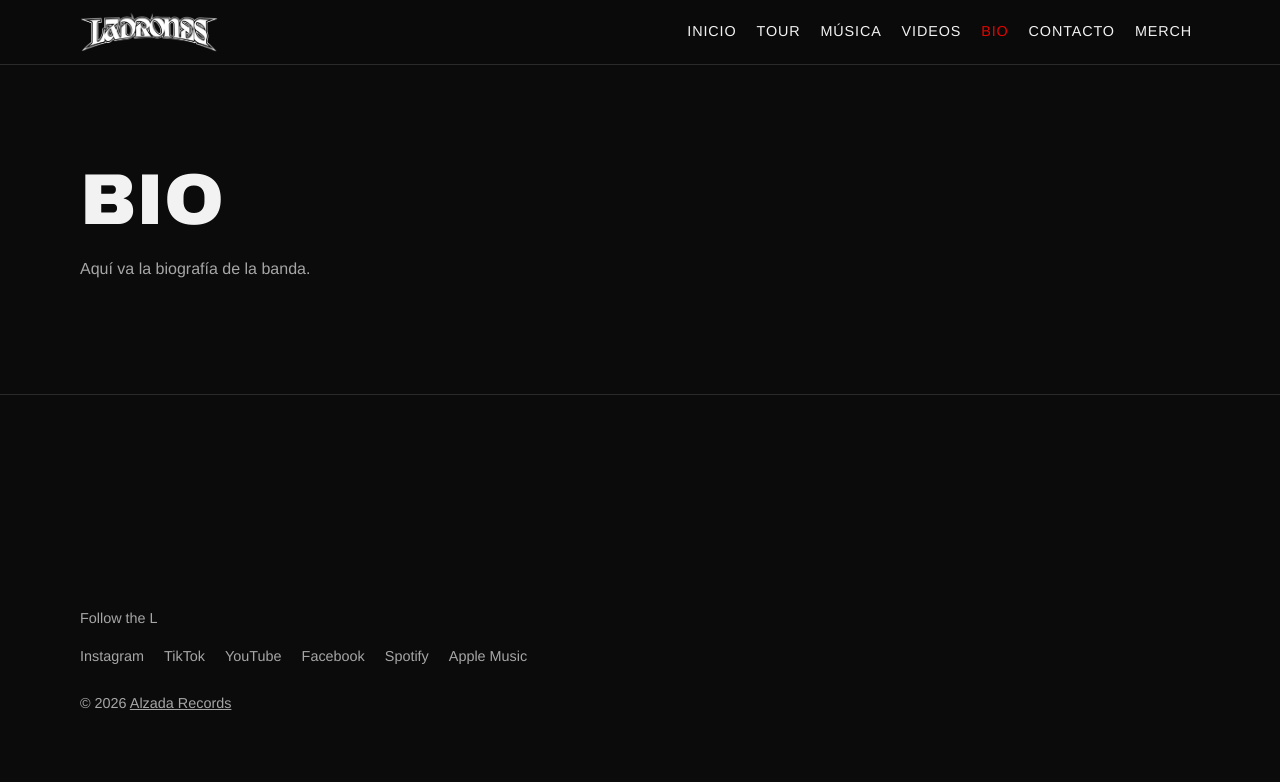
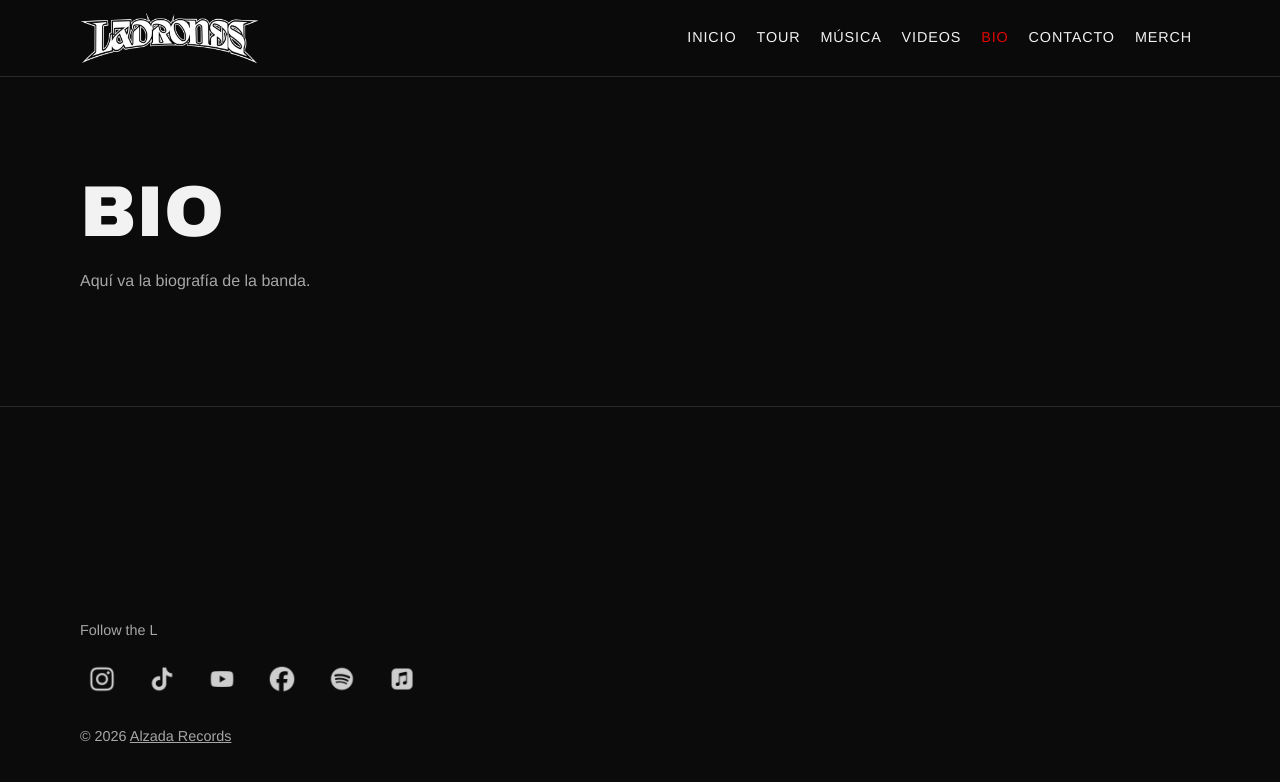
Before and after one commit to alzada-records/ladrones-mx, a plain HTML site: page bio/index.html in a window 1280 px wide. Drawn offline with Linux system fonts and the light colour scheme.

Commit message:
Íconos de redes, logo más grande y nuevo orden del inicio

```diff
--- a/bio/index.html
+++ b/bio/index.html
@@ -48,12 +48,12 @@
     <div class="contenedor">
       <p>Follow the L</p>
       <ul class="redes">
-        <li><a href="https://www.instagram.com/Ladronesmx" target="_blank" rel="noopener">Instagram</a></li>
-        <li><a href="https://www.tiktok.com/@ladronesmx" target="_blank" rel="noopener">TikTok</a></li>
-        <li><a href="https://www.youtube.com/@ladronesmx" target="_blank" rel="noopener">YouTube</a></li>
-        <li><a href="https://www.facebook.com/ladronesmx" target="_blank" rel="noopener">Facebook</a></li>
-        <li><a href="#" target="_blank" rel="noopener">Spotify</a></li>
-        <li><a href="#" target="_blank" rel="noopener">Apple Music</a></li>
+        <li><a href="https://www.instagram.com/Ladronesmx" target="_blank" rel="noopener"><img src="/img/redes/instagram.png" alt="Instagram" width="28" height="28" loading="lazy"></a></li>
+        <li><a href="https://www.tiktok.com/@ladronesmx" target="_blank" rel="noopener"><img src="/img/redes/tiktok.png" alt="TikTok" width="28" height="28" loading="lazy"></a></li>
+        <li><a href="https://www.youtube.com/@ladronesmx" target="_blank" rel="noopener"><img src="/img/redes/youtube.png" alt="YouTube" width="28" height="28" loading="lazy"></a></li>
+        <li><a href="https://www.facebook.com/ladronesmx" target="_blank" rel="noopener"><img src="/img/redes/facebook.png" alt="Facebook" width="28" height="28" loading="lazy"></a></li>
+        <li><a href="https://open.spotify.com/artist/5KGNQQzk32VSQv9If4X7A6" target="_blank" rel="noopener"><img src="/img/redes/spotify.png" alt="Spotify" width="28" height="28" loading="lazy"></a></li>
+        <li><a href="https://music.apple.com/mx/artist/ladrones/1617367440" target="_blank" rel="noopener"><img src="/img/redes/apple-music.png" alt="Apple Music" width="28" height="28" loading="lazy"></a></li>
       </ul>
       <p>© 2026 <a href="https://www.alzada.mx">Alzada Records</a></p>
     </div>
--- a/css/styles.css
+++ b/css/styles.css
@@ -112,7 +112,7 @@ h2 { font-size: clamp(1.5rem, 4vw, 2.25rem); }
   display: flex;
   align-items: center;
   justify-content: space-between;
-  min-height: 64px;
+  min-height: 76px;
 }
 
 .logo {
@@ -125,7 +125,7 @@ h2 { font-size: clamp(1.5rem, 4vw, 2.25rem); }
 
 .logo img {
   display: block;
-  height: 40px;
+  height: 52px;
   width: auto;
 }
 
@@ -155,7 +155,7 @@ h2 { font-size: clamp(1.5rem, 4vw, 2.25rem); }
   display: flex;
   flex-direction: column;
   position: absolute;
-  top: 64px;
+  top: 76px;
   left: 0;
   right: 0;
   padding: var(--espacio);
@@ -195,7 +195,7 @@ main {
 
 /* Que los títulos no queden debajo del encabezado fijo */
 [id] {
-  scroll-margin-top: 80px;
+  scroll-margin-top: 92px;
 }
 
 .seccion {
@@ -317,8 +317,30 @@ main {
   padding: 0;
 }
 
+.redes {
+  gap: 0.5rem 1rem;
+}
+
 .redes a {
+  display: inline-flex;
+  align-items: center;
+  justify-content: center;
+  min-width: 44px;
+  min-height: 44px;
   text-decoration: none;
+  opacity: 0.8;
+  transition: opacity 0.2s ease, transform 0.2s ease;
+}
+
+.redes a:hover,
+.redes a:focus-visible {
+  opacity: 1;
+  transform: translateY(-2px);
+}
+
+.redes img {
+  width: 28px;
+  height: 28px;
 }
 
 /* ---------- Discografía (página Música) ---------- */
```
Also changed, not shown: contacto/index.html (+6 -6 lines), index.html (+31 -31 lines), lanzamientos/index.html (+6 -6 lines), tour/index.html (+6 -6 lines), videos/index.html (+6 -6 lines), img/redes/apple-music.png (added), img/redes/facebook.png (added), img/redes/instagram.png (added), img/redes/spotify.png (added), img/redes/tiktok.png (added), img/redes/youtube.png (added).
